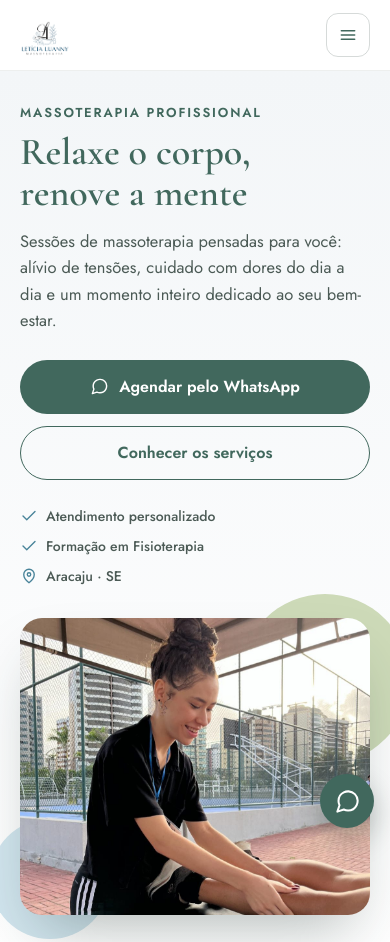
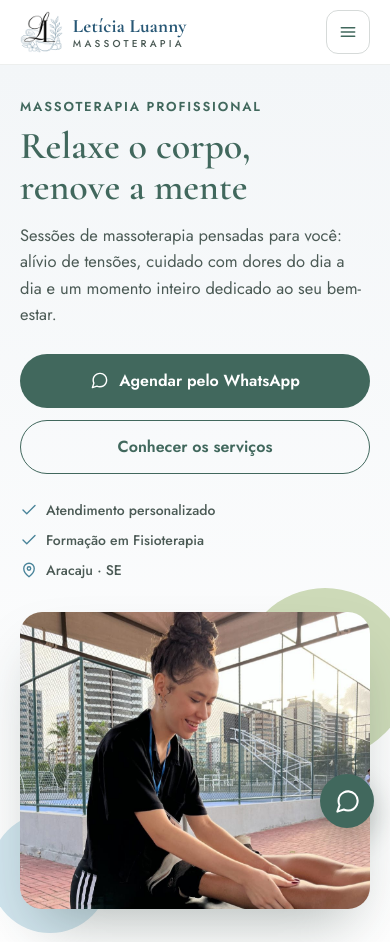
Before and after one commit to leandrosanttosdev-tech/leticia-luanny-massoterapia, a plain HTML site: page index.html in a window 390 px wide. Shown: the top 942 px of the page. Drawn offline with nearby package versions, Linux system fonts and the light colour scheme.

Commit message:
feat: adota versão horizontal da marca no cabeçalho e rodapé
Usa o símbolo da logo ao lado do nome em texto, garantindo legibilidade em telas pequenas, e atualiza o favicon.

```diff
--- a/assets/css/styles.css
+++ b/assets/css/styles.css
@@ -28,7 +28,12 @@ button{font-family:inherit;}
 header.site{position:sticky;top:0;z-index:40;background:rgba(255,255,255,.92);backdrop-filter:blur(8px);border-bottom:1px solid rgba(32,51,45,.08);}
 .header-row{display:flex;align-items:center;justify-content:space-between;gap:16px;padding-block:14px;}
 .brand{display:flex;align-items:center;gap:10px;}
-.brand img{height:42px;width:auto;}
+.brand img{height:46px;width:auto;}
+.brand-text{display:flex;flex-direction:column;line-height:1;}
+.brand-name{font-family:'Cormorant Garamond',Georgia,serif;font-weight:700;font-size:21px;letter-spacing:.01em;color:#285876;}
+.brand-sub{font-size:10px;font-weight:500;letter-spacing:.32em;text-transform:uppercase;color:var(--ink-soft);margin-top:4px;}
+.brand-light .brand-name{color:#fff;}
+.brand-light .brand-sub{color:rgba(255,255,255,.6);}
 nav.nav-desktop{display:flex;align-items:center;gap:36px;}
 nav.nav-desktop a{font-weight:500;font-size:15.5px;color:var(--ink);padding-block:6px;border-bottom:2px solid transparent;}
 nav.nav-desktop a:hover{color:var(--forest);border-color:var(--sage);}
@@ -148,7 +153,7 @@ section.final-cta{padding-block:88px;background:var(--forest);text-align:center;
 /* footer */
 footer.site{background:#162621;padding-block:56px 28px;}
 .footer-grid{display:grid;grid-template-columns:1.3fr 1fr 1fr;gap:40px;padding-bottom:40px;border-bottom:1px solid rgba(255,255,255,.1);}
-.footer-brand img{height:40px;width:auto;filter:brightness(0) invert(1);}
+.footer-brand img{height:52px;width:auto;filter:brightness(0) invert(1);}
 .footer-brand p{color:rgba(255,255,255,.62);font-size:14px;margin-top:14px;line-height:1.6;max-width:32ch;}
 .footer-col h4{color:#fff;font-size:14px;font-weight:600;letter-spacing:.05em;text-transform:uppercase;margin-bottom:16px;}
 .footer-col a,.footer-col span{display:flex;align-items:center;gap:10px;color:rgba(255,255,255,.72);font-size:14.5px;margin-bottom:12px;}
@@ -170,7 +175,8 @@ a,button,summary{-webkit-tap-highlight-color:transparent;}
 
   /* header */
   .header-row{padding-block:10px;}
-  .brand img{height:50px;}
+  .brand img{height:42px;}
+  .brand-name{font-size:19px;}
   details.nav-mobile nav{position:fixed;top:72px;left:16px;right:16px;min-width:0;padding:12px;}
   details.nav-mobile nav a{padding:14px 16px;font-size:16px;}
 
@@ -229,10 +235,8 @@ a,button,summary{-webkit-tap-highlight-color:transparent;}
 
   /* footer */
   footer.site{padding-block:48px 24px;padding-bottom:calc(24px + env(safe-area-inset-bottom));}
-  .footer-brand img{height:56px;}
   .footer-col a,.footer-col span{padding-block:6px;margin-bottom:4px;}
   .footer-bottom{flex-direction:column;gap:6px;}
-
   /* botão flutuante */
   .fab-whatsapp{background:var(--forest);color:#fff;border-color:transparent;bottom:calc(16px + env(safe-area-inset-bottom));}
 }
--- a/index.html
+++ b/index.html
@@ -10,7 +10,8 @@
 <link rel="preconnect" href="https://fonts.gstatic.com" crossorigin>
 <link href="https://fonts.googleapis.com/css2?family=Cormorant+Garamond:wght@500;600;700&family=Jost:wght@400;500;600;700&display=swap" rel="stylesheet">
 <link rel="stylesheet" href="assets/css/styles.css">
-<link rel="icon" type="image/png" href="assets/images/logo.png">
+<link rel="icon" type="image/png" href="assets/images/logo-mark.png">
+<link rel="apple-touch-icon" href="assets/images/logo-mark.png">
 </head>
 <body>
 
@@ -19,7 +20,8 @@
 <header class="site">
   <div class="wrap header-row">
     <a class="brand" href="#top" aria-label="Letícia Luanny Massoterapia — início">
-      <img src="assets/images/logo.png" alt="Letícia Luanny Massoterapia">
+      <img src="assets/images/logo-mark.png" alt="" width="220" height="216">
+      <span class="brand-text"><span class="brand-name">Letícia Luanny</span><span class="brand-sub">Massoterapia</span></span>
     </a>
 
     <nav class="nav-desktop" aria-label="Navegação principal">
@@ -303,7 +305,10 @@
   <div class="wrap">
     <div class="footer-grid">
       <div class="footer-brand">
-        <img src="assets/images/logo.png" alt="Letícia Luanny Massoterapia">
+        <a class="brand brand-light" href="#top" aria-label="Letícia Luanny Massoterapia — voltar ao início">
+          <img src="assets/images/logo-mark.png" alt="" width="220" height="216">
+          <span class="brand-text"><span class="brand-name">Letícia Luanny</span><span class="brand-sub">Massoterapia</span></span>
+        </a>
         <p>Massoterapia e terapias manuais em Aracaju, com atendimento individual e personalizado.</p>
       </div>
       <div class="footer-col">
```
Also changed, not shown: assets/images/logo-mark.png (added).
